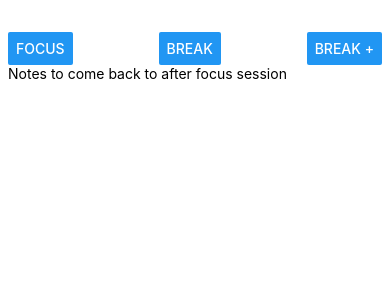
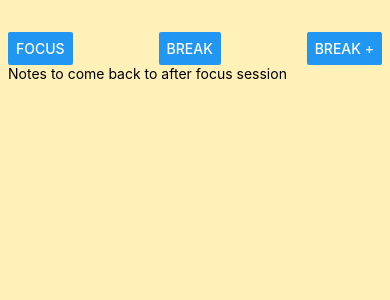
Before and after one commit to kirkbyers/focus-sessions, a React Native app: screen / in a window 390 px wide. Shown: the top 300 px of the page. Built offline with nearby package versions, Linux system fonts and the light colour scheme.

Commit message:
Add transition containers

```diff
--- a/src/Main.tsx
+++ b/src/Main.tsx
@@ -16,7 +16,7 @@ interface State {
   currentInterval: Number;
 }
 
-class EXComponent extends React.Component<Props, State> {
+class MainComponent extends React.Component<Props, State> {
   state = {
     focusInterval: 50,
     breakInterval: 10,
@@ -57,7 +57,12 @@ class EXComponent extends React.Component<Props, State> {
   }
 
   render() {
+    const sessionCompleteRatio = (this.state.initIntervalValue - this.state.currentIntervalValue) / this.state.initIntervalValue;
     return (
+      <View style={styles.root}>
+        {this.state.initIntervalValue !== 0 && <View style={{ backgroundColor: '#FFF1B8', flex: 100 * sessionCompleteRatio }} />}
+        {this.state.initIntervalValue !== 0 && <View style={{ backgroundColor: '#f58db6', flex: 100 - (100 * sessionCompleteRatio) }} />}
+        {this.state.currentIntervalValue === 0 && <View style={{ backgroundColor: '#FFF1B8', flex: 1 }} />}
         <View style={styles.container}>
           {this.state.currentIntervalValue === 0 && <ButtonBarComponent
             pressFocusHandler={this.handleFocusClick}
@@ -69,22 +74,30 @@ class EXComponent extends React.Component<Props, State> {
             <Button title="Cancel Session" onPress={this.handleCancelSession} />
           )}
         </View>
+      </View>
     );
   }
 };
 
 const styles = StyleSheet.create({
+  root: {
+    flex: 1
+  },
   container: {
-    flex: 1,
+    position: 'absolute',
+    top: 0,
+    bottom: 0,
+    right: 0,
+    left: 0,
     flexDirection: 'column',
     paddingTop: theme.spacing * 2,
     paddingBottom: theme.spacing * 3,
     paddingLeft: theme.spacing / 2,
-    paddingRight: theme.spacing / 2,
+    paddingRight: theme.spacing / 2
   },
   text: {
     textAlign: 'center'
   }
 });
 
-export default EXComponent;
+export default MainComponent;
--- a/tsconfig.json
+++ b/tsconfig.json
@@ -29,7 +29,7 @@
     // "noImplicitReturns": true,             /* Report error when not all code paths in function return a value. */
     // "noFallthroughCasesInSwitch": true,    /* Report errors for fallthrough cases in switch statement. */
     /* Module Resolution Options */
-    // "moduleResolution": "node",            /* Specify module resolution strategy: 'node' (Node.js) or 'classic' (TypeScript pre-1.6). */
+    "moduleResolution": "node", /* Specify module resolution strategy: 'node' (Node.js) or 'classic' (TypeScript pre-1.6). */
     // "baseUrl": "./",                       /* Base directory to resolve non-absolute module names. */
     // "paths": {},                           /* A series of entries which re-map imports to lookup locations relative to the 'baseUrl'. */
     // "rootDirs": [],                        /* List of root folders whose combined content represents the structure of the project at runtime. */
@@ -57,5 +57,5 @@
     "./App.js",
     "./App.*.js"
   ],
-  "compileOnSave": true
+  "compileOnSave": true,
 }
```
Also changed, not shown: package.json (line endings or trailing spaces). Lines whose indentation alone changed are shown as unchanged.
